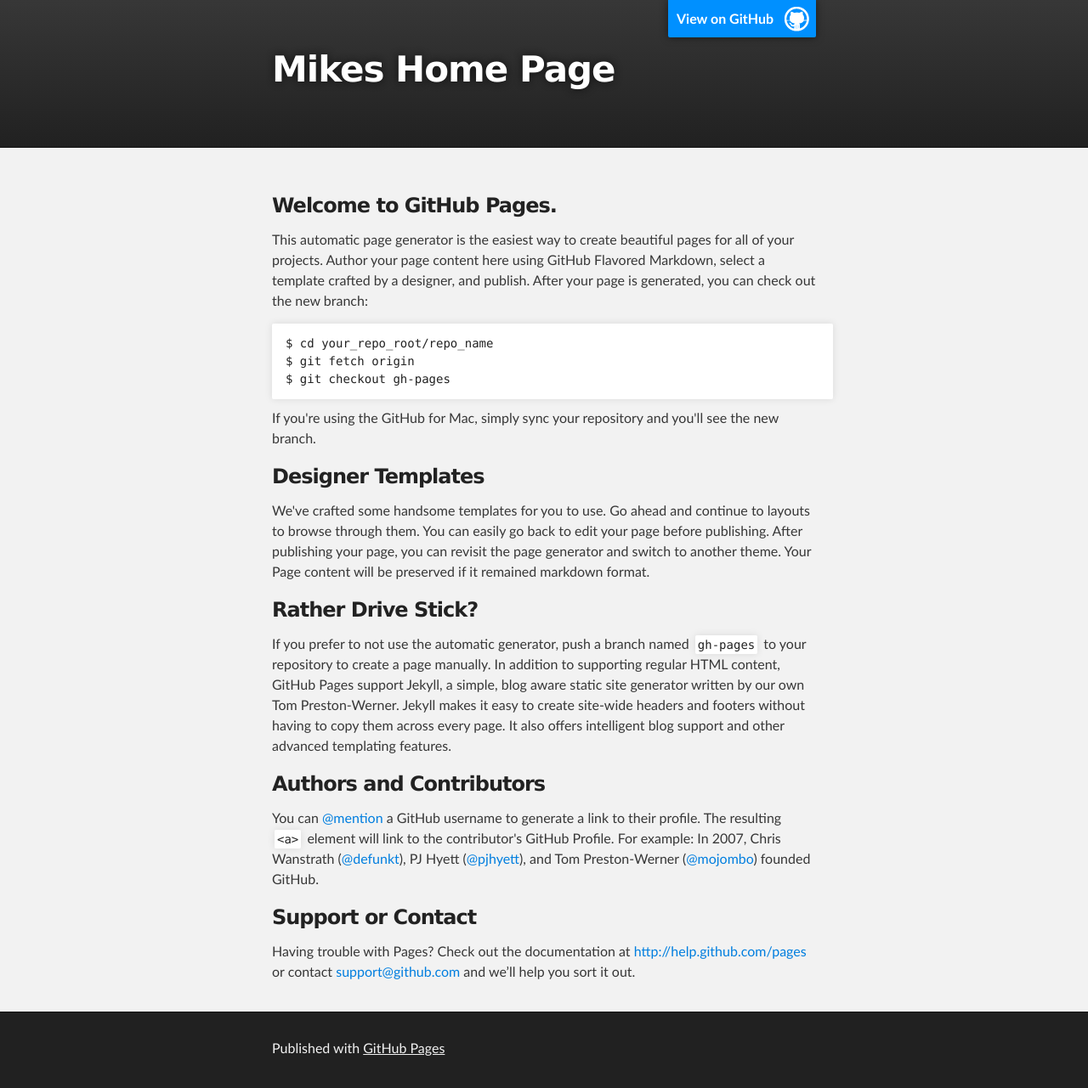
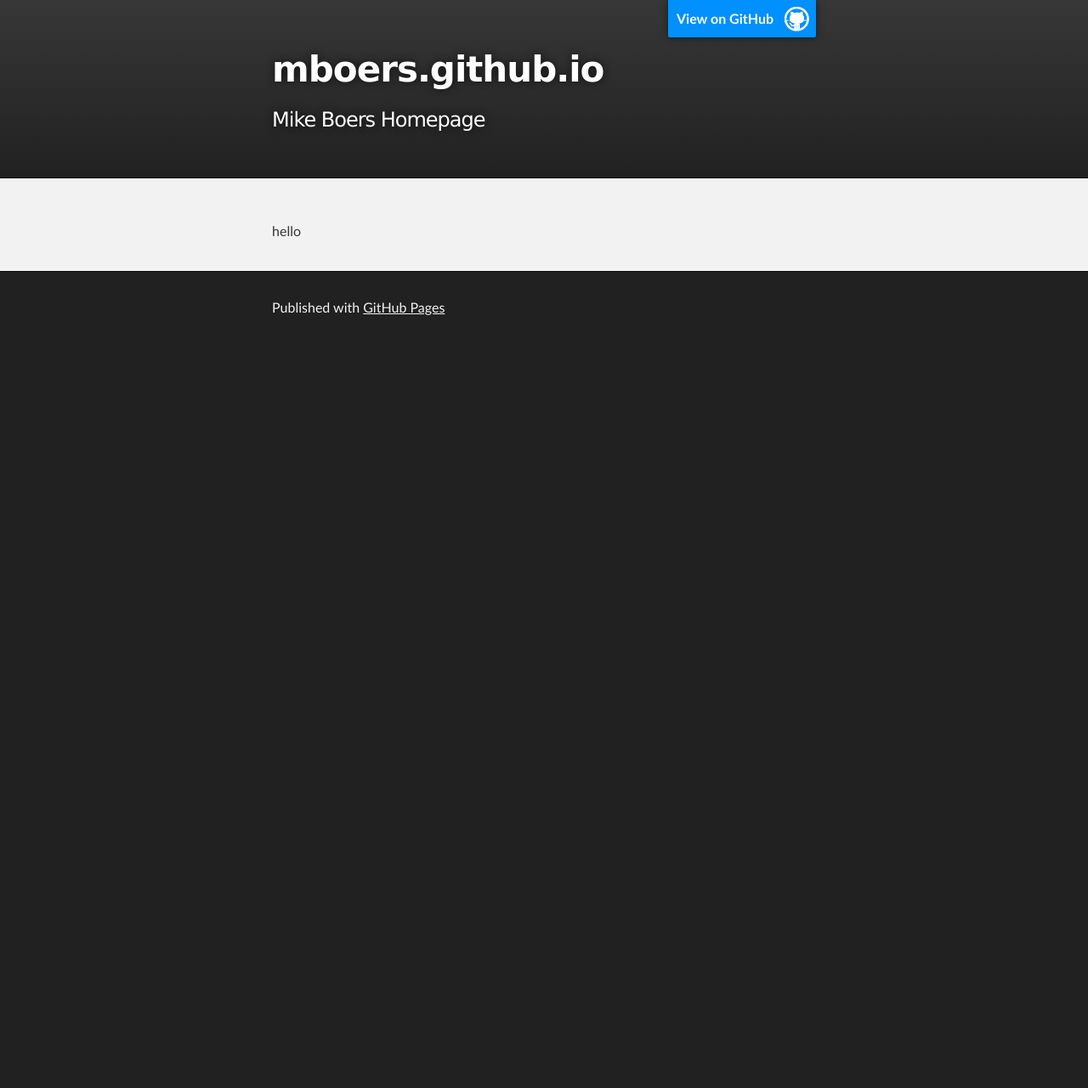
Before and after one commit to mboers/mboers.github.io, a plain HTML site: page index.html in a window 1280 px wide. Shown: the whole page at 85% size. After the commit the page ends 800 px from the top, so only its background shows below. Drawn offline with Linux system fonts and the light colour scheme.

Commit message:
Replace master branch with page content via GitHub

```diff
--- a/index.html
+++ b/index.html
@@ -4,11 +4,11 @@
   <head>
     <meta charset='utf-8' />
     <meta http-equiv="X-UA-Compatible" content="chrome=1" />
-    <meta name="description" content="Mikes Home Page : " />
+    <meta name="description" content="mboers.github.io : Mike Boers Homepage" />
 
     <link rel="stylesheet" type="text/css" media="screen" href="stylesheets/stylesheet.css">
 
-    <title>Mikes Home Page</title>
+    <title>mboers.github.io</title>
   </head>
 
   <body>
@@ -18,8 +18,8 @@
         <header class="inner">
           <a id="forkme_banner" href="https://github.com/mboers">View on GitHub</a>
 
-          <h1 id="project_title">Mikes Home Page</h1>
-          <h2 id="project_tagline"></h2>
+          <h1 id="project_title">mboers.github.io</h1>
+          <h2 id="project_tagline">Mike Boers Homepage</h2>
 
         </header>
     </div>
@@ -27,37 +27,7 @@
     <!-- MAIN CONTENT -->
     <div id="main_content_wrap" class="outer">
       <section id="main_content" class="inner">
-        <h3>
-<a name="welcome-to-github-pages" class="anchor" href="#welcome-to-github-pages"><span class="octicon octicon-link"></span></a>Welcome to GitHub Pages.</h3>
-
-<p>This automatic page generator is the easiest way to create beautiful pages for all of your projects. Author your page content here using GitHub Flavored Markdown, select a template crafted by a designer, and publish. After your page is generated, you can check out the new branch:</p>
-
-<pre><code>$ cd your_repo_root/repo_name
-$ git fetch origin
-$ git checkout gh-pages
-</code></pre>
-
-<p>If you're using the GitHub for Mac, simply sync your repository and you'll see the new branch.</p>
-
-<h3>
-<a name="designer-templates" class="anchor" href="#designer-templates"><span class="octicon octicon-link"></span></a>Designer Templates</h3>
-
-<p>We've crafted some handsome templates for you to use. Go ahead and continue to layouts to browse through them. You can easily go back to edit your page before publishing. After publishing your page, you can revisit the page generator and switch to another theme. Your Page content will be preserved if it remained markdown format.</p>
-
-<h3>
-<a name="rather-drive-stick" class="anchor" href="#rather-drive-stick"><span class="octicon octicon-link"></span></a>Rather Drive Stick?</h3>
-
-<p>If you prefer to not use the automatic generator, push a branch named <code>gh-pages</code> to your repository to create a page manually. In addition to supporting regular HTML content, GitHub Pages support Jekyll, a simple, blog aware static site generator written by our own Tom Preston-Werner. Jekyll makes it easy to create site-wide headers and footers without having to copy them across every page. It also offers intelligent blog support and other advanced templating features.</p>
-
-<h3>
-<a name="authors-and-contributors" class="anchor" href="#authors-and-contributors"><span class="octicon octicon-link"></span></a>Authors and Contributors</h3>
-
-<p>You can <a href="https://github.com/blog/821" class="user-mention">@mention</a> a GitHub username to generate a link to their profile. The resulting <code>&lt;a&gt;</code> element will link to the contributor's GitHub Profile. For example: In 2007, Chris Wanstrath (<a href="https://github.com/defunkt" class="user-mention">@defunkt</a>), PJ Hyett (<a href="https://github.com/pjhyett" class="user-mention">@pjhyett</a>), and Tom Preston-Werner (<a href="https://github.com/mojombo" class="user-mention">@mojombo</a>) founded GitHub.</p>
-
-<h3>
-<a name="support-or-contact" class="anchor" href="#support-or-contact"><span class="octicon octicon-link"></span></a>Support or Contact</h3>
-
-<p>Having trouble with Pages? Check out the documentation at <a href="http://help.github.com/pages">http://help.github.com/pages</a> or contact <a href="mailto:support@github.com">support@github.com</a> and we’ll help you sort it out.</p>
+        <p>hello</p>
       </section>
     </div>
 
```
Also changed, not shown: params.json (+1 -1 lines).
